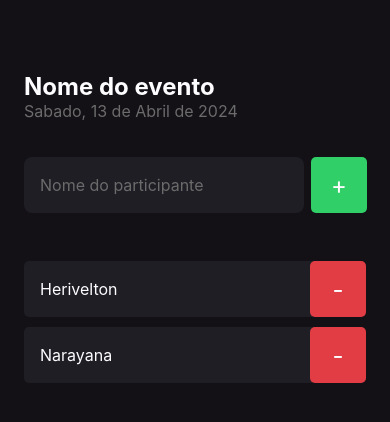
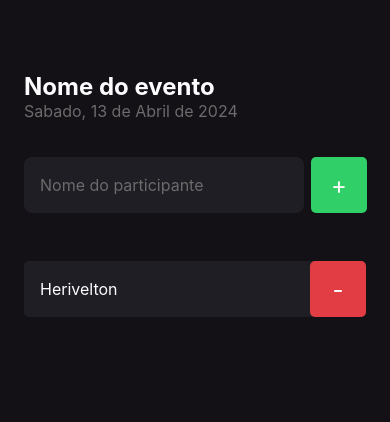
Before and after one commit to hinname/imhere, a React Native app: screen / in a window 390 px wide. Shown: the top 422 px of the page. Built offline with nearby package versions, Linux system fonts and the light colour scheme.

Commit message:
handle remove participant

```diff
--- a/src/components/Participant/index.tsx
+++ b/src/components/Participant/index.tsx
@@ -4,6 +4,7 @@ import { styles } from './styles';
 
 type Props = {
   name: string;
+  onRemove: () => void;
 }
 
 export default function Participant(props: Props) {
@@ -11,7 +12,7 @@ export default function Participant(props: Props) {
     <View style={styles.container}>
       <Text style={styles.participantName}>{props.name}</Text>
 
-      <TouchableOpacity style={styles.button}>
+      <TouchableOpacity style={styles.button} onPress={props.onRemove}>
           <Text style={styles.buttonText}>-</Text>
       </TouchableOpacity>
     </View>
--- a/src/screens/Home/Index.tsx
+++ b/src/screens/Home/Index.tsx
@@ -9,6 +9,10 @@ export default function Home() {
 
   function handleParticipantAdd() {
     console.log('Adicionar participante');
+  }
+
+  function handleParticipantRemove(name: string) {
+    console.log(`Remover participante ${name}`);
   }
 
   return (
@@ -25,8 +29,7 @@ export default function Home() {
           <Text style={styles.buttonText}>+</Text>
         </TouchableOpacity>
       </View>
-      <Participant name='Herivelton' />
-      <Participant name='Narayana' />
+      <Participant name='Herivelton' onRemove={() => handleParticipantRemove('Herivelton')} />
       <StatusBar style="light" />
     </View>
   );
```
